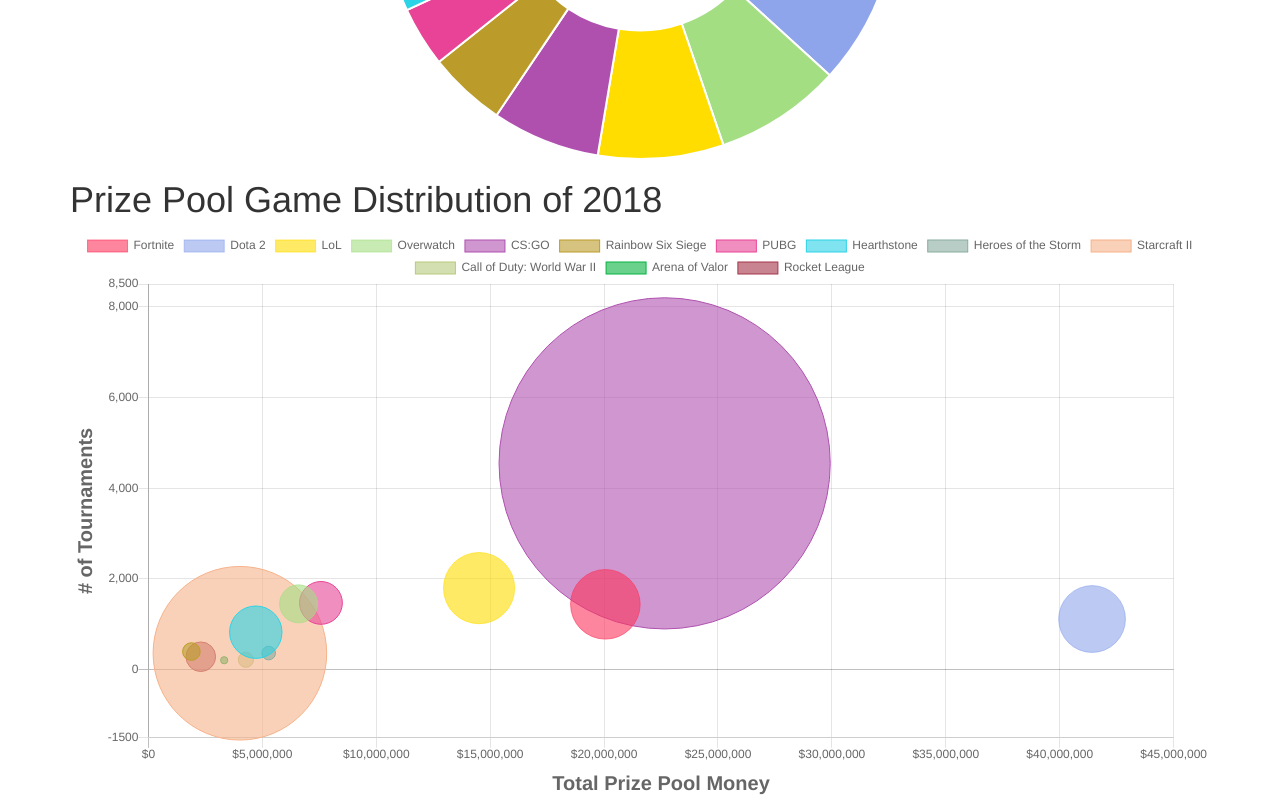
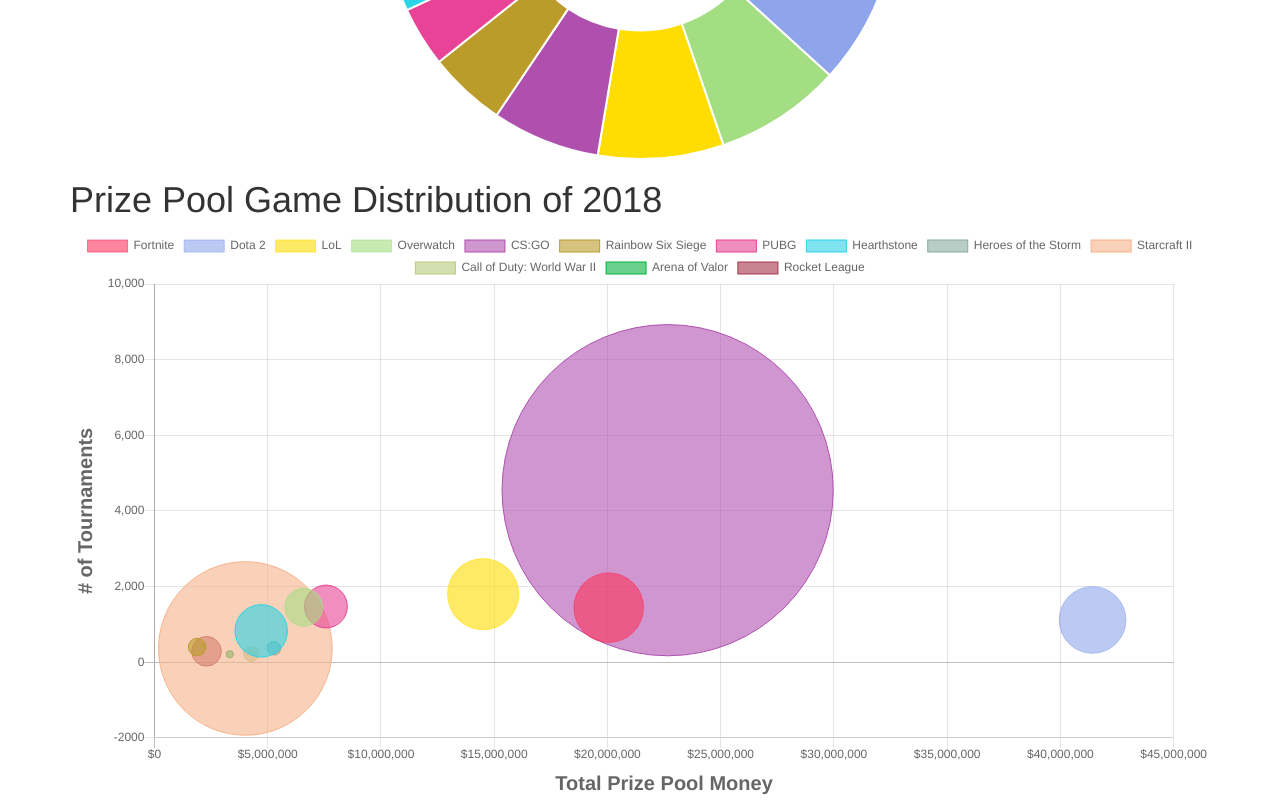
Before and after one commit to lokinario/esports, a React (Create React App) app in the folder esports/: page / in a window 1280 px wide. Shown: the part 2259-3059 px from the top of the page. Built offline with nearby package versions, Linux system fonts and the light colour scheme.

Commit message:
normalized y axis for prize chart

```diff
--- a/esports/src/components/Prize.js
+++ b/esports/src/components/Prize.js
@@ -168,8 +168,8 @@ class Prize extends React.Component {
                  },
                  ticks: {
                     beginAtZero: true,
-                    min: -1500,
-                    max: 8500,
+                    min: -2000,
+                    max: 10000,
                     callback: function(value, index, values) {
                       if(parseInt(value) >= 1000) {
                         return value.toString().replace(/\B(?=(\d{3})+(?!\d))/g, ",");
```
